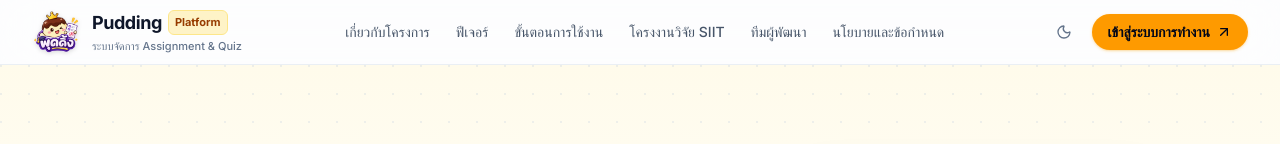
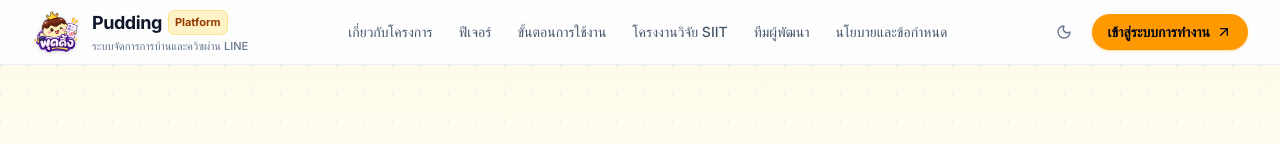
Before and after one commit to ChutiponTri/Pudding-About, a React (Vite) app: page / in a window 1280 px wide. Shown: the top 144 px of the page. Built offline with nearby package versions, Linux system fonts and the light colour scheme; a web font is replaced by a local one.

Commit message:
Update Nav

```diff
--- a/src/components/Navbar.tsx
+++ b/src/components/Navbar.tsx
@@ -37,7 +37,7 @@ export default function Navbar() {
               </span>
             </span>
             <span className="line-clamp-1 hidden text-[11px] font-medium text-muted min-[420px]:block">
-              ระบบจัดการ Assignment & Quiz
+              ระบบจัดการการบ้านและควิซผ่าน LINE
             </span>
           </span>
         </Link>
```
